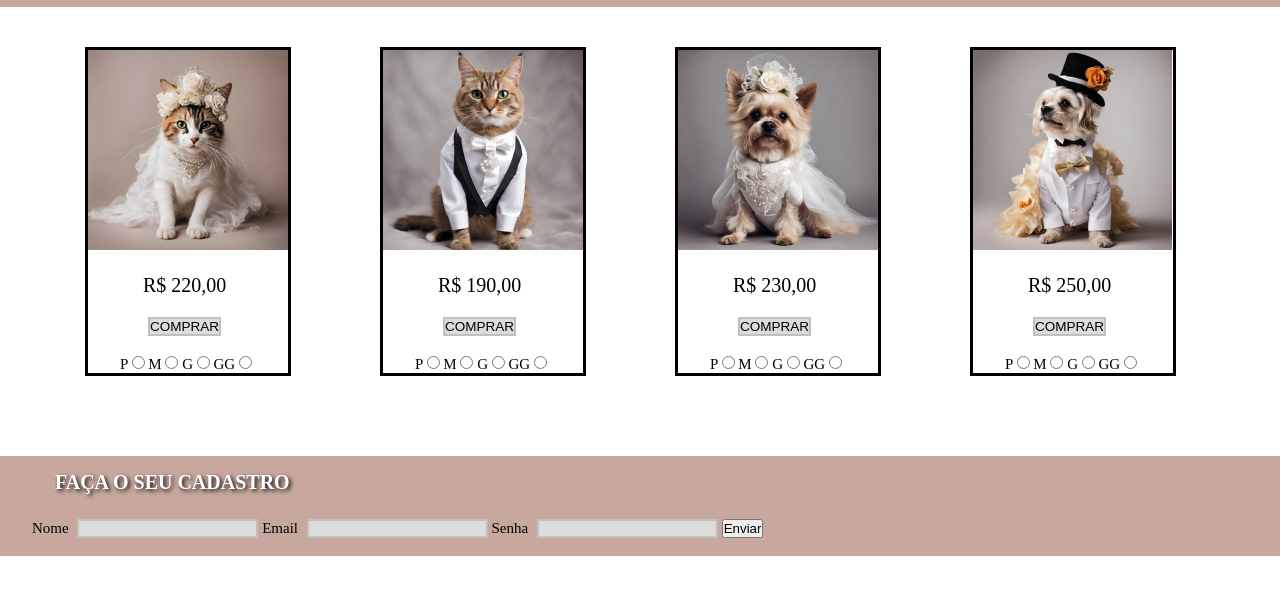
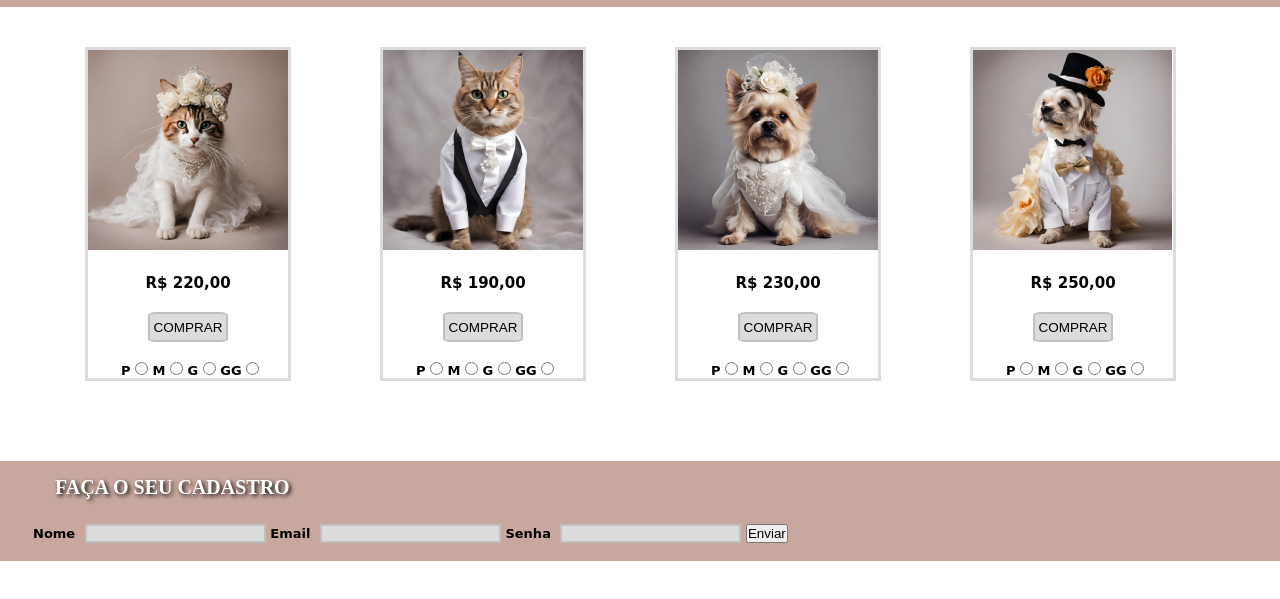
Before and after one commit to NaneSouza/LojaPet, a plain HTML site: page index.html in a window 1280 px wide. Shown: the part 143-742 px from the top of the page. Drawn offline with Linux system fonts and the light colour scheme.

Commit message:
Update style.css

```diff
--- a/style.css
+++ b/style.css
@@ -42,14 +42,16 @@ li {
 
 .img2{
 display: inline-block;
-border: solid 3px;
+border: solid #DCDCDC 3px;
 margin-left: 85px;
 margin-top: 40px;
 }
 
 p{
-  font-size: 20px;
-  margin-left: 55px;
+  font-family: cursive;
+  font-weight: bold;
+  font-size: 15px;
+  margin-left: 57.5px;
   margin-top: 20px;
 }
 
@@ -60,13 +62,19 @@ button{
   background-color: #DCDCDC;
   margin-left: 60px;
   margin-top: 20px;
+  width: 80px;
+  height: 30px;
+  border-radius: 10%;
 }
 
 form{
-  font-size: 15px;
-  margin-left: 32px;
+  font-size: 13px;
+  margin-left: 33px;
   margin-top: 20px;
+  font-family: cursive;
+  font-weight: bold;
 }
+
 
 h2{
   font-size: 20px;
```
